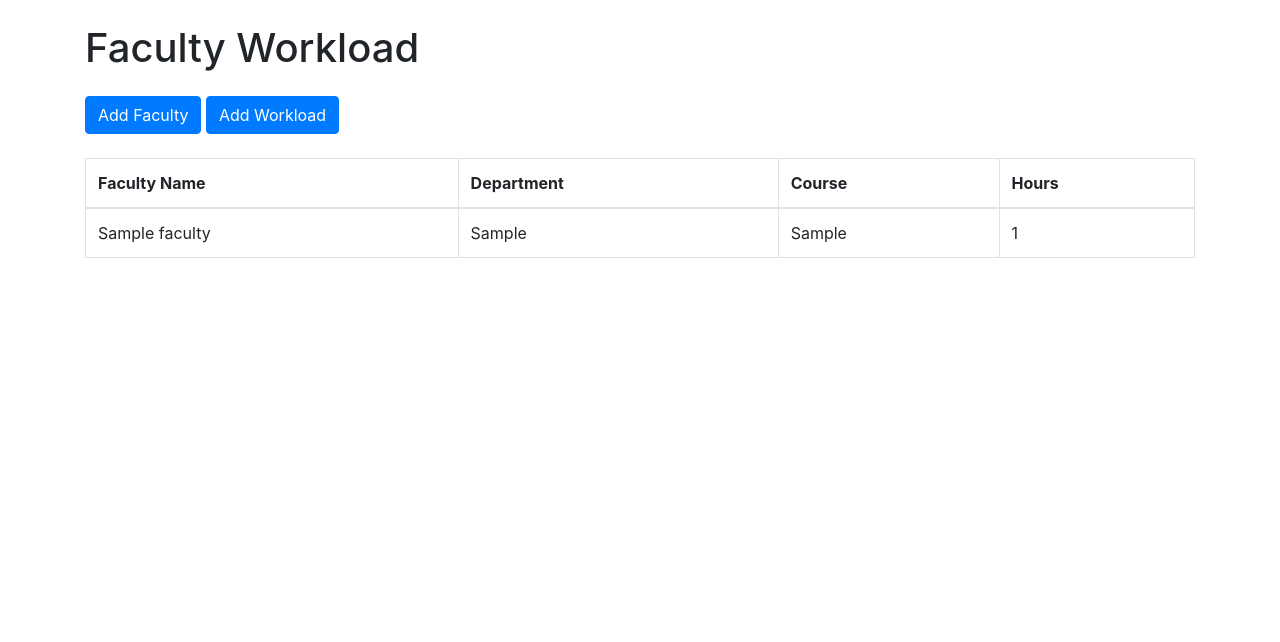
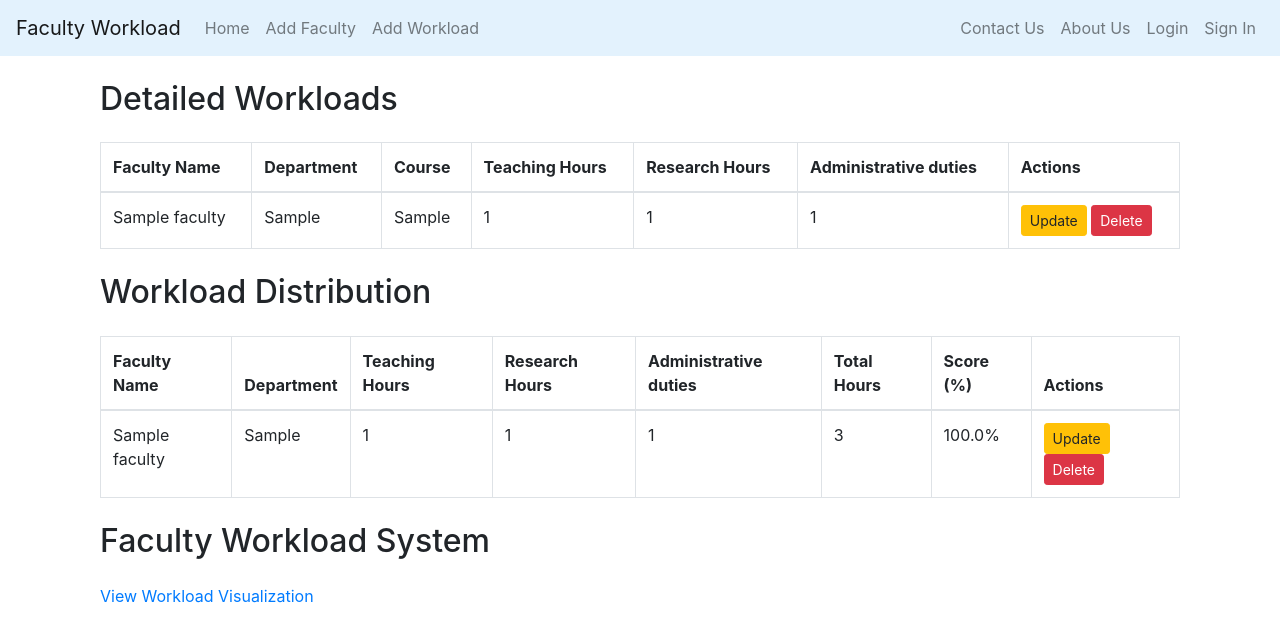
Before and after one commit to Abdulk-P/faculty_workload, a Django app: page / in a window 1280 px wide. Shown: the top 642 px of the page. Run offline with Django 4.2, Linux system fonts and the light colour scheme; tables that the repository leaves empty hold one stand-in row (values such as "Sample post"); some libraries are stand-ins or nearby versions.

Commit message:
added nav bar and visulazation

```diff
--- a/faculty_workload/faculty_workload/settings.py
+++ b/faculty_workload/faculty_workload/settings.py
@@ -124,6 +124,10 @@ USE_TZ = True
 
 STATIC_URL = 'static/'
 
+STATICFILES_DIRS = [
+    BASE_DIR / "workload/static",
+]
+
 # Default primary key field type
 # https://docs.djangoproject.com/en/4.2/ref/settings/#default-auto-field
 
--- a/faculty_workload/faculty_workload/urls.py
+++ b/faculty_workload/faculty_workload/urls.py
@@ -1,24 +1,7 @@
-"""
-URL configuration for faculty_workload project.
-
-The `urlpatterns` list routes URLs to views. For more information please see:
-    https://docs.djangoproject.com/en/4.2/topics/http/urls/
-Examples:
-Function views
-    1. Add an import:  from my_app import views
-    2. Add a URL to urlpatterns:  path('', views.home, name='home')
-Class-based views
-    1. Add an import:  from other_app.views import Home
-    2. Add a URL to urlpatterns:  path('', Home.as_view(), name='home')
-Including another URLconf
-    1. Import the include() function: from django.urls import include, path
-    2. Add a URL to urlpatterns:  path('blog/', include('blog.urls'))
-"""
 from django.contrib import admin
 from django.urls import path, include
 
 urlpatterns = [
     path('admin/', admin.site.urls),
-        path('', include('workload.urls')),
-
+    path('', include('workload.urls')),
 ]
--- /dev/null
+++ b/faculty_workload/package.json
@@ -0,0 +1,5 @@
+{
+  "dependencies": {
+    "chart.js": "^4.4.3"
+  }
+}
--- a/faculty_workload/workload/forms.py
+++ b/faculty_workload/workload/forms.py
@@ -9,4 +9,4 @@ class FacultyForm(forms.ModelForm):
 class WorkloadForm(forms.ModelForm):
     class Meta:
         model = Workload
-        fields = ['faculty', 'course', 'hours']
+        fields = ['faculty', 'teaching_hours', 'course', 'research_hours', 'admin_hours']
--- /dev/null
+++ b/faculty_workload/workload/templates/base.html
@@ -0,0 +1,53 @@
+<!DOCTYPE html>
+<html lang="en">
+<head>
+    <meta charset="UTF-8">
+    <meta name="viewport" content="width=device-width, initial-scale=1.0">
+    <title>Faculty Workload System</title>
+    <link rel="stylesheet" href="https://maxcdn.bootstrapcdn.com/bootstrap/4.0.0/css/bootstrap.min.css">
+</head>
+<body>
+    <nav class="navbar navbar-expand-lg navbar-light" style="background-color: #e3f2fd;">
+        <a class="navbar-brand" href="{% url 'index' %}">Faculty Workload</a>
+        <button class="navbar-toggler" type="button" data-toggle="collapse" data-target="#navbarNav" aria-controls="navbarNav" aria-expanded="false" aria-label="Toggle navigation">
+            <span class="navbar-toggler-icon"></span>
+        </button>
+        <div class="collapse navbar-collapse" id="navbarNav">
+            <ul class="navbar-nav mr-auto">
+                <li class="nav-item">
+                    <a class="nav-link" href="{% url 'index' %}">Home</a>
+                </li>
+                <li class="nav-item">
+                    <a class="nav-link" href="{% url 'add_faculty' %}">Add Faculty</a>
+                </li>
+                <li class="nav-item">
+                    <a class="nav-link" href="{% url 'add_workload' %}">Add Workload</a>
+                </li>
+            </ul>
+            <ul class="navbar-nav ml-auto">
+                <li class="nav-item">
+                    <a class="nav-link" href="{% url 'contact_us' %}">Contact Us</a>
+                </li>
+                <li class="nav-item">
+                    <a class="nav-link" href="{% url 'about_us' %}">About Us</a>
+                </li>
+                <li class="nav-item">
+                    <a class="nav-link" href="{% url 'login' %}">Login</a>
+                </li>
+                <li class="nav-item">
+                    <a class="nav-link" href="{% url 'sign_in' %}">Sign In</a>
+                </li>
+            </ul>
+        </div>
+    </nav>
+
+    <div class="container mt-4">
+        {% block content %}
+        {% endblock %}
+    </div>
+
+    <script src="https://code.jquery.com/jquery-3.2.1.slim.min.js"></script>
+    <script src="https://cdnjs.cloudflare.com/ajax/libs/popper.js/1.11.0/umd/popper.min.js"></script>
+    <script src="https://maxcdn.bootstrapcdn.com/bootstrap/4.0.0/js/bootstrap.min.js"></script>
+</body>
+</html>
--- a/faculty_workload/workload/templates/index.html
+++ b/faculty_workload/workload/templates/index.html
@@ -1,3 +1,9 @@
+{% extends "base.html" %}
+{% load static %}
+
+
+
+
 <!DOCTYPE html>
 <html lang="en">
 <head>
@@ -5,19 +11,41 @@
     <meta name="viewport" content="width=device-width, initial-scale=1.0">
     <title>Faculty Workload</title>
     <link rel="stylesheet" href="https://stackpath.bootstrapcdn.com/bootstrap/4.5.2/css/bootstrap.min.css">
+
+    <link rel="stylesheet" href="{% static 'css/style.css' %}">
+    <script src="https://cdn.jsdelivr.net/npm/chart.js"></script>
+    <link rel="stylesheet" href="{% static 'css/style.css' %}">
+    <!-- Include Chart.js from your local static files -->
+    <script src="{% static 'js/chart.min.js' %}"></script>
+    <script src="https://cdnjs.cloudflare.com/ajax/libs/Chart.js/4.4.1/chart.min.js" integrity="sha512-L0Shl7nXXzIlBSUUPpxrokqq4ojqgZFQczTYlGjzONGTDAcLremjwaWv5A+EDLnxhQzY5xUZPWLOLqYRkY0Cbw==" crossorigin="anonymous" referrerpolicy="no-referrer"></script>
+    <script src="https://cdn.jsdelivr.net/npm/chart.js"></script>
+
+
+
+
 </head>
 <body>
+
+
+
+{% block content %}
+<!-- Your existing content for the index page -->
+
     <div class="container">
-        <h1 class="my-4">Faculty Workload</h1>
-        <a href="{% url 'add_faculty' %}" class="btn btn-primary mb-4">Add Faculty</a>
-        <a href="{% url 'add_workload' %}" class="btn btn-primary mb-4">Add Workload</a>
+        {% comment %} <h1 class="my-4">Faculty Workload</h1> {% endcomment %}
+        {% comment %} <a href="{% url 'add_faculty' %}" class="btn btn-primary">Add Faculty</a> {% endcomment %}
+        {% comment %} <a href="{% url 'add_workload' %}" class="btn btn-primary">Add Workload</a> {% endcomment %}
+        <h2 class="my-4">Detailed Workloads</h2>
         <table class="table table-bordered">
             <thead>
                 <tr>
                     <th>Faculty Name</th>
                     <th>Department</th>
                     <th>Course</th>
-                    <th>Hours</th>
+                    <th>Teaching Hours</th>
+                    <th>Research Hours</th>
+                    <th>Administrative duties</th>
+                    <th>Actions</th>
                 </tr>
             </thead>
             <tbody>
@@ -26,14 +54,66 @@
                     <td>{{ workload.faculty.name }}</td>
                     <td>{{ workload.faculty.department }}</td>
                     <td>{{ workload.course }}</td>
-                    <td>{{ workload.hours }}</td>
+                    <td>{{ workload.teaching_hours }}</td>
+                    <td>{{ workload.research_hours }}</td>
+                    <td>{{ workload.admin_hours }}</td>
+                    <td>
+                        <a href="{% url 'update_workload' workload.id %}" class="btn btn-warning btn-sm">Update</a>
+                        <a href="{% url 'delete_workload' workload.id %}" class="btn btn-danger btn-sm">Delete</a>
+                    </td>
                 </tr>
                 {% endfor %}
             </tbody>
         </table>
+
+        <h2 class="my-4">Workload Distribution</h2>
+        <table class="table table-bordered">
+            <thead>
+                <tr>
+                    <th>Faculty Name</th>
+                    <th>Department</th>
+                    <th>Teaching Hours</th>
+                    <th>Research Hours</th>
+                    <th>Administrative duties</th>
+                    <th>Total Hours</th>
+                    <th>Score (%)</th>
+                    <th>Actions</th>
+                </tr>
+            </thead>
+            <tbody>
+                {% for workload in faculty_workloads %}
+                <tr>
+                    <td>{{ workload.faculty__name }}</td>
+                    <td>{{ workload.faculty__department }}</td>
+                    <td>{{ workload.total_teaching_hours }}</td>
+                    <td>{{ workload.total_research_hours }}</td>
+                    <td>{{ workload.total_admin_hours }}</td>
+                    <td>{{ workload.total_hours }}</td>
+                    <td>{{ workload.score_percentage }}%</td>
+                    <td>
+                        <a href="{% url 'update_workload' workload.id %}" class="btn btn-warning btn-sm">Update</a>
+                        <a href="{% url 'delete_workload' workload.id %}" class="btn btn-danger btn-sm">Delete</a>
+                    </td>
+                </tr>
+                {% endfor %}
+            </tbody>
+        </table>
+
+
+        <h2 class="my-4">Faculty Workload System</h2>
+        <a href="{% url 'workload_visualization' %}">View Workload Visualization</a>
+
+
     </div>
+
+
+
+
+
     <script src="https://code.jquery.com/jquery-3.5.1.slim.min.js"></script>
     <script src="https://cdn.jsdelivr.net/npm/@popperjs/core@2.9.2/dist/umd/popper.min.js"></script>
     <script src="https://stackpath.bootstrapcdn.com/bootstrap/4.5.2/js/bootstrap.min.js"></script>
+
+    {% endblock %}
 </body>
 </html>
--- a/faculty_workload/workload/urls.py
+++ b/faculty_workload/workload/urls.py
@@ -1,8 +1,26 @@
 from django.urls import path
 from . import views
+from .views import export_workload_data
+from django.views.generic import TemplateView
+
+
+
 
 urlpatterns = [
     path('', views.index, name='index'),
     path('add_faculty/', views.add_faculty, name='add_faculty'),
     path('add_workload/', views.add_workload, name='add_workload'),
+    path('update_workload/<int:workload_id>/', views.update_workload, name='update_workload'),
+    path('delete_workload/<int:workload_id>/', views.delete_workload, name='delete_workload'),
+    path('workload_table/', views.index, name='workload_table'),  # If needed
+    path('export/', export_workload_data, name='export_workload_data'),
+    path('visual/', TemplateView.as_view(template_name='visualization.html'), name='visual'),
+    path('visualization/', views.workload_visualization, name='workload_visualization'),
+
+    path('contact_us/', views.contact_us, name='contact_us'),
+    path('about_us/', views.about_us, name='about_us'),
+    path('login/', views.login_view, name='login'),
+    path('sign_in/', views.sign_in_view, name='sign_in'),
+
+
 ]
--- a/faculty_workload/workload/views.py
+++ b/faculty_workload/workload/views.py
@@ -1,11 +1,90 @@
-from django.shortcuts import render, redirect
+from django.shortcuts import render, redirect, get_object_or_404
 from .models import Faculty, Workload
 from .forms import FacultyForm, WorkloadForm
+from django.db.models import Sum, F
+import csv
+from django.http import HttpResponse
+import json
+
+
+
+# Home view
+def home(request):
+    return render(request, 'index.html')
+
+# Add Faculty view
+def add_faculty(request):
+    if request.method == 'POST':
+        # Logic to add a new faculty
+        return redirect('home')
+    return render(request, 'add_faculty.html')
+
+# Add Workload view
+def add_workload(request):
+    if request.method == 'POST':
+        # Logic to add a new workload
+        return redirect('home')
+    return render(request, 'add_workload.html')
+
+# Contact Us view
+def contact_us(request):
+    if request.method == 'POST':
+        # Logic to handle contact form submission
+        return redirect('home')
+    return render(request, 'contact_us.html')
+
+# About Us view
+def about_us(request):
+    return render(request, 'about_us.html')
+
+# Login view
+def login_view(request):
+    if request.method == 'POST':
+        # Logic to handle login
+        return redirect('home')
+    return render(request, 'login.html')
+
+# Sign In view
+def sign_in_view(request):
+    if request.method == 'POST':
+        # Logic to handle sign in
+        return redirect('home')
+    return render(request, 'sign_in.html')
+
 
 def index(request):
     faculties = Faculty.objects.all()
     workloads = Workload.objects.all()
-    return render(request, 'index.html', {'faculties': faculties, 'workloads': workloads})
+
+    faculty_workloads = (
+        Workload.objects
+        .values('id', 'faculty__name', 'faculty__department', 'faculty__id')
+        .annotate(
+            total_teaching_hours=Sum('teaching_hours'),
+            total_research_hours=Sum('research_hours'),
+            total_admin_hours=Sum('admin_hours')
+        )
+        .order_by('faculty__name')
+    )
+
+    total_workload_hours = Workload.objects.aggregate(
+        total_hours=Sum('teaching_hours') + Sum('research_hours') + Sum('admin_hours')
+    )['total_hours'] or 0
+
+    for workload in faculty_workloads:
+        workload['total_hours'] = (
+            workload['total_teaching_hours'] + workload['total_research_hours'] + workload['total_admin_hours']
+        )
+        workload['score_percentage'] = round((workload['total_hours'] / total_workload_hours) * 100, 2) if total_workload_hours > 0 else 0.0
+
+    max_workload_percentage = max(faculty_workloads, key=lambda x: x['score_percentage']) if faculty_workloads else None
+
+    return render(request, 'index.html', {
+        'faculties': faculties,
+        'workloads': workloads,
+        'faculty_workloads': faculty_workloads,
+        'max_workload_percentage': max_workload_percentage
+    })
 
 def add_faculty(request):
     if request.method == 'POST':
@@ -26,3 +105,125 @@ def add_workload(request):
     else:
         form = WorkloadForm()
     return render(request, 'add_workload.html', {'form': form})
+
+def update_workload(request, workload_id):
+    workload = get_object_or_404(Workload, id=workload_id)
+    if request.method == 'POST':
+        form = WorkloadForm(request.POST, instance=workload)
+        if form.is_valid():
+            form.save()
+            return redirect('index')
+    else:
+        form = WorkloadForm(instance=workload)
+    return render(request, 'update_workload.html', {'form': form})
+
+def delete_workload(request, workload_id):
+    workload = get_object_or_404(Workload, id=workload_id)
+    if request.method == 'POST':
+        workload.delete()
+        return redirect('index')
+    return render(request, 'delete_workload.html', {'workload': workload})
+
+
+
+
+
+
+def export_workload_data(request):
+    # Create the HttpResponse object with the appropriate CSV header.
+    response = HttpResponse(content_type='text/csv')
+    response['Content-Disposition'] = 'attachment; filename="workload_data.csv"'
+
+    writer = csv.writer(response)
+    writer.writerow(['Faculty Name', 'Department', 'Teaching Hours', 'Research Hours', 'Admin Hours', 'Total Hours', 'Score Percentage'])
+
+    workloads = Workload.objects.values(
+        'faculty__name',
+        'faculty__department',
+        'teaching_hours',
+        'research_hours',
+        'admin_hours'
+    )
+
+    total_workload_hours = Workload.objects.aggregate(
+        total_hours=Sum('teaching_hours') + Sum('research_hours') + Sum('admin_hours')
+    )['total_hours'] or 0
+
+    for workload in workloads:
+        faculty_total_hours = workload['teaching_hours'] + workload['research_hours'] + workload['admin_hours']
+        score_percentage = round((faculty_total_hours / total_workload_hours) * 100, 2) if total_workload_hours > 0 else 0.0
+        writer.writerow([
+            workload['faculty__name'],
+            workload['faculty__department'],
+            workload['teaching_hours'],
+            workload['research_hours'],
+            workload['admin_hours'],
+            faculty_total_hours,
+            score_percentage
+        ])
+
+    return response
+
+
+def workload_table(request):
+    faculties = Faculty.objects.all()
+    workloads = Workload.objects.all()
+
+    faculty_workloads = []
+    for faculty in faculties:
+        teaching_hours = workloads.filter(faculty=faculty).aggregate(Sum('teaching_hours'))['teaching_hours__sum'] or 0
+        research_hours = workloads.filter(faculty=faculty).aggregate(Sum('research_hours'))['research_hours__sum'] or 0
+        admin_hours = workloads.filter(faculty=faculty).aggregate(Sum('admin_hours'))['admin_hours__sum'] or 0
+        total_hours = teaching_hours + research_hours + admin_hours
+        score = (total_hours / workloads.aggregate(Sum('teaching_hours'))['teaching_hours__sum']) * 100 if total_hours else 0
+        faculty_workloads.append({
+            'id': faculty.id,
+            'name': faculty.name,
+            'department': faculty.department,
+            'teaching_hours': teaching_hours,
+            'research_hours': research_hours,
+            'admin_hours': admin_hours,
+            'total_hours': total_hours,
+            'score': score
+        })
+
+    context = {
+        'workloads': workloads,
+        'faculty_workloads': faculty_workloads,
+        'faculty_names': [faculty['name'] for faculty in faculty_workloads],
+        'total_hours': [faculty['total_hours'] for faculty in faculty_workloads]
+    }
+    return render(request, 'workload_table.html', context)
+
+
+
+def workload_visualization(request):
+    workloads = Workload.objects.all()
+
+    faculty_names = []
+    scores = []
+
+    total_hours = workloads.aggregate(
+        total_teaching_hours=Sum('teaching_hours'),
+        total_research_hours=Sum('research_hours'),
+        total_admin_hours=Sum('admin_hours')
+    )
+
+    total_hours_sum = (
+        total_hours['total_teaching_hours'] +
+        total_hours['total_research_hours'] +
+        total_hours['total_admin_hours']
+    )
+
+    for workload in workloads:
+        faculty_names.append(workload.faculty.name)
+        faculty_total_hours = workload.teaching_hours + workload.research_hours + workload.admin_hours
+        score = (faculty_total_hours / total_hours_sum) * 100 if total_hours_sum else 0
+        scores.append(score)
+
+    context = {
+        'faculty_names': faculty_names,
+        'scores': scores,
+    }
+
+    return render(request, 'visualization.html', context)
```
Also changed, not shown: faculty_workload/workload/models.py (+10 -5 lines), faculty_workload/workload/templates/delete_workload.html (added, +23 -0 lines), faculty_workload/workload/templates/update_workload.html (added, +23 -0 lines), faculty_workload/workload/templates/visualization.html (added, +117 -0 lines), faculty_workload/workload/templates/workload_table.html (added, +81 -0 lines), faculty_workload/package-lock.json (added), faculty_workload/workload/migrations/0002_remove_workload_hours_workload_admin_hours_and_more.py (added), faculty_workload/workload/migrations/0003_remove_workload_course_alter_workload_admin_hours_and_more.py (added), faculty_workload/workload/migrations/0004_workload_course.py (added), faculty_workload/workload/static/css/style.css (added), faculty_workload/workload/static/js/chart.js (added), faculty_workload/workload/templates/add_faculty.html (line endings or trailing spaces).
